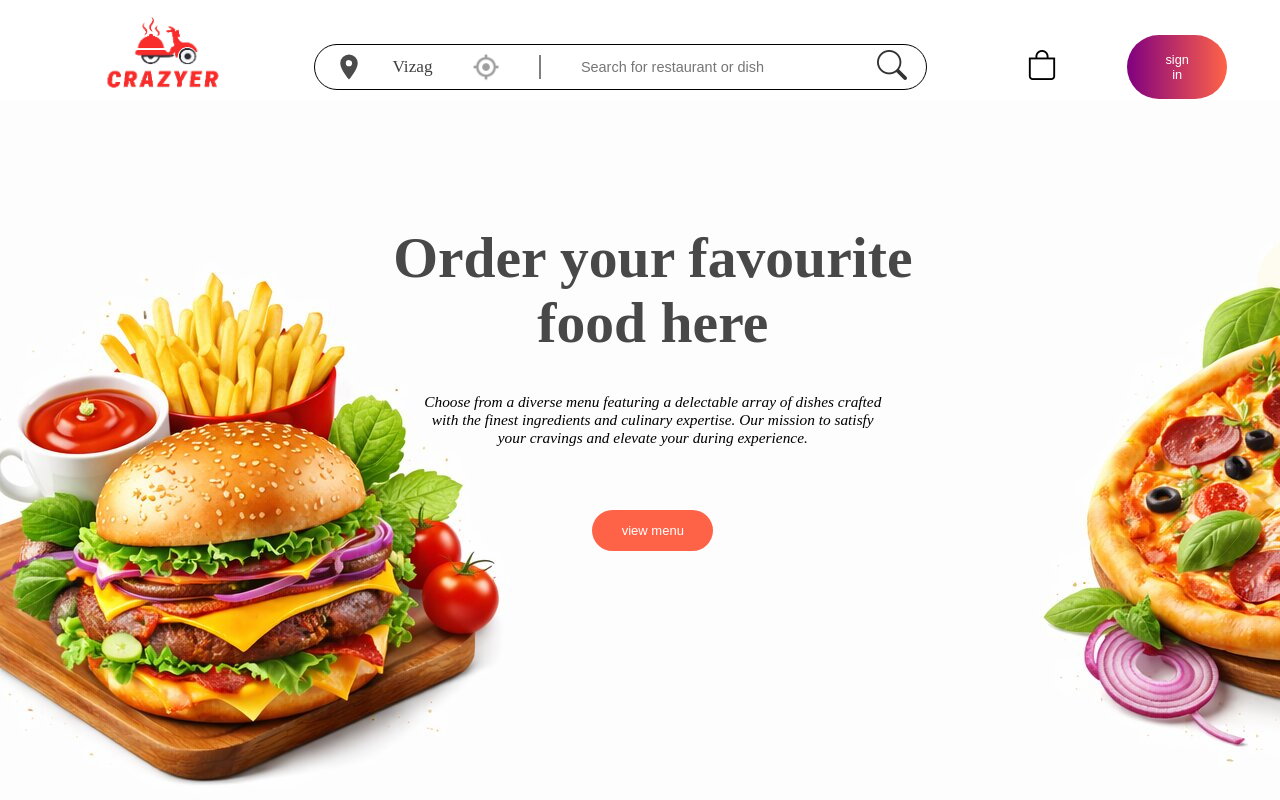
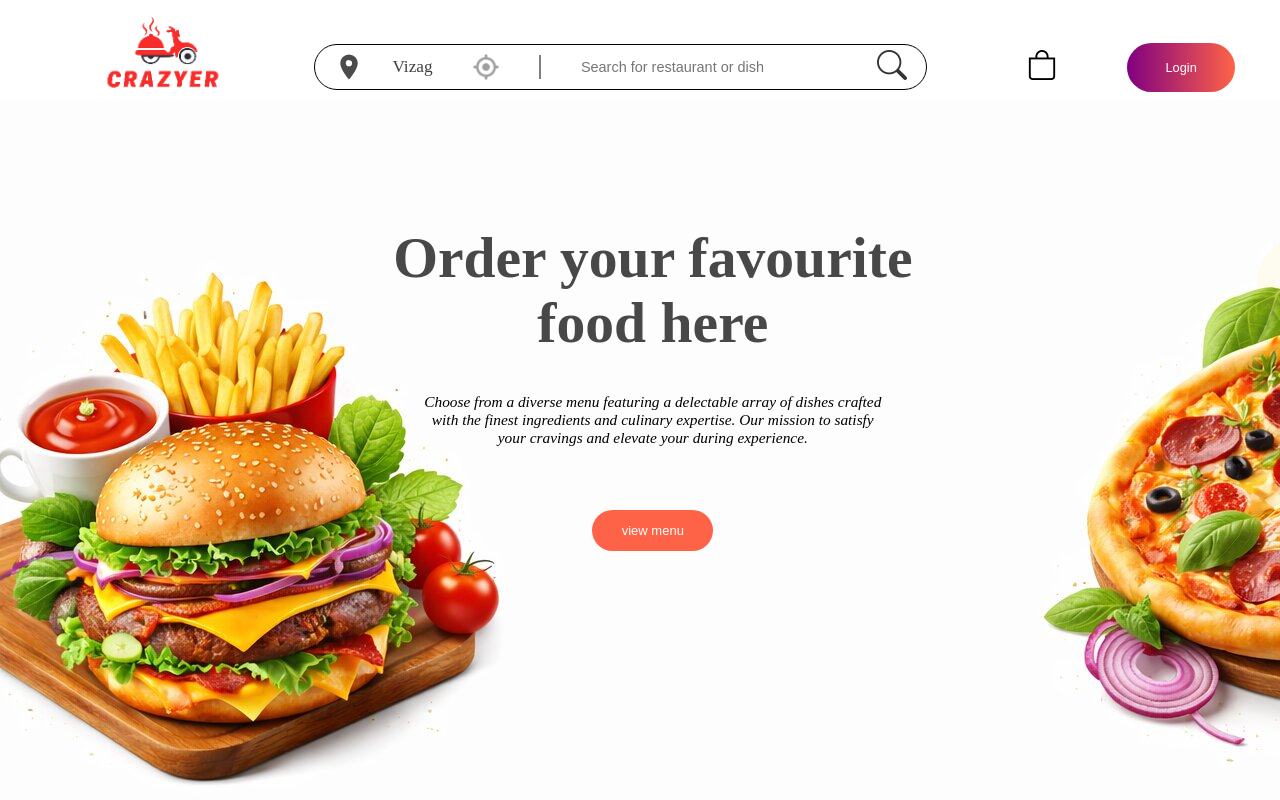
Before and after one commit to Rajinesh1/Crazyer, a React (Vite) app: page / in a window 1280 px wide. Shown: the top 800 px of the page. Built offline with nearby package versions, Linux system fonts and the light colour scheme.

Commit message:
Change 'sign in' button text to 'Login'

```diff
--- a/src/components/Navbar/Navbar.jsx
+++ b/src/components/Navbar/Navbar.jsx
@@ -150,7 +150,7 @@ const detectLocation = () => {
         </span>
         )}
         </div>
-        <button onClick={() => setShowLogin(true)}>sign in</button>
+        <button onClick={() => setShowLogin(true)}>Login</button>
         </div>
         </div>
         </div>
```
